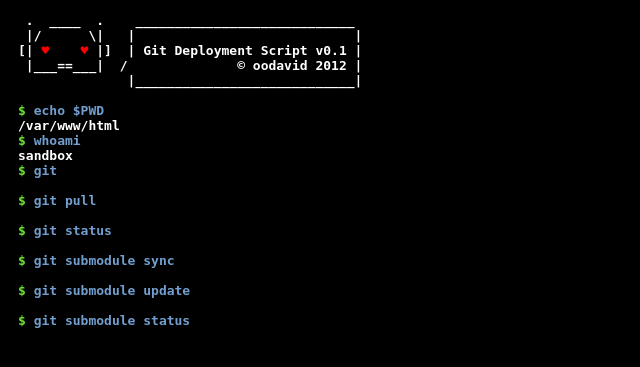
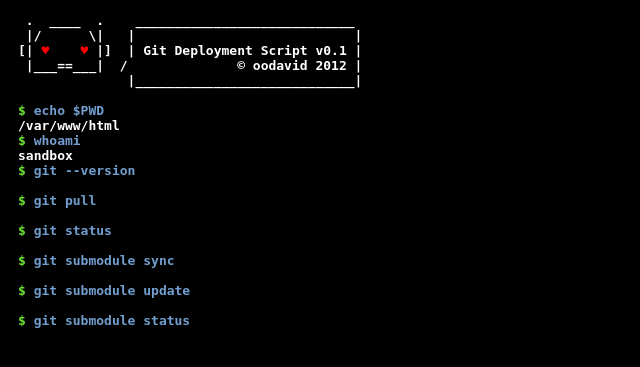
Before and after one commit to jonatanestrada/hova-dir, a PHP site: page /deploy.php in a window 1280 px wide. Shown: the top 367 px of the page, without its empty margins (0-640 px from the left). Run offline with PHP 8.4, Linux system fonts and the light colour scheme.

Commit message:
Deploy script

```diff
--- a/deploy.php
+++ b/deploy.php
@@ -11,7 +11,7 @@
 	$commands = array(
 		'echo $PWD',
 		'whoami',
-    'git',
+    'git --version',
     'git pull',
 		'git status',
 		'git submodule sync',
```
